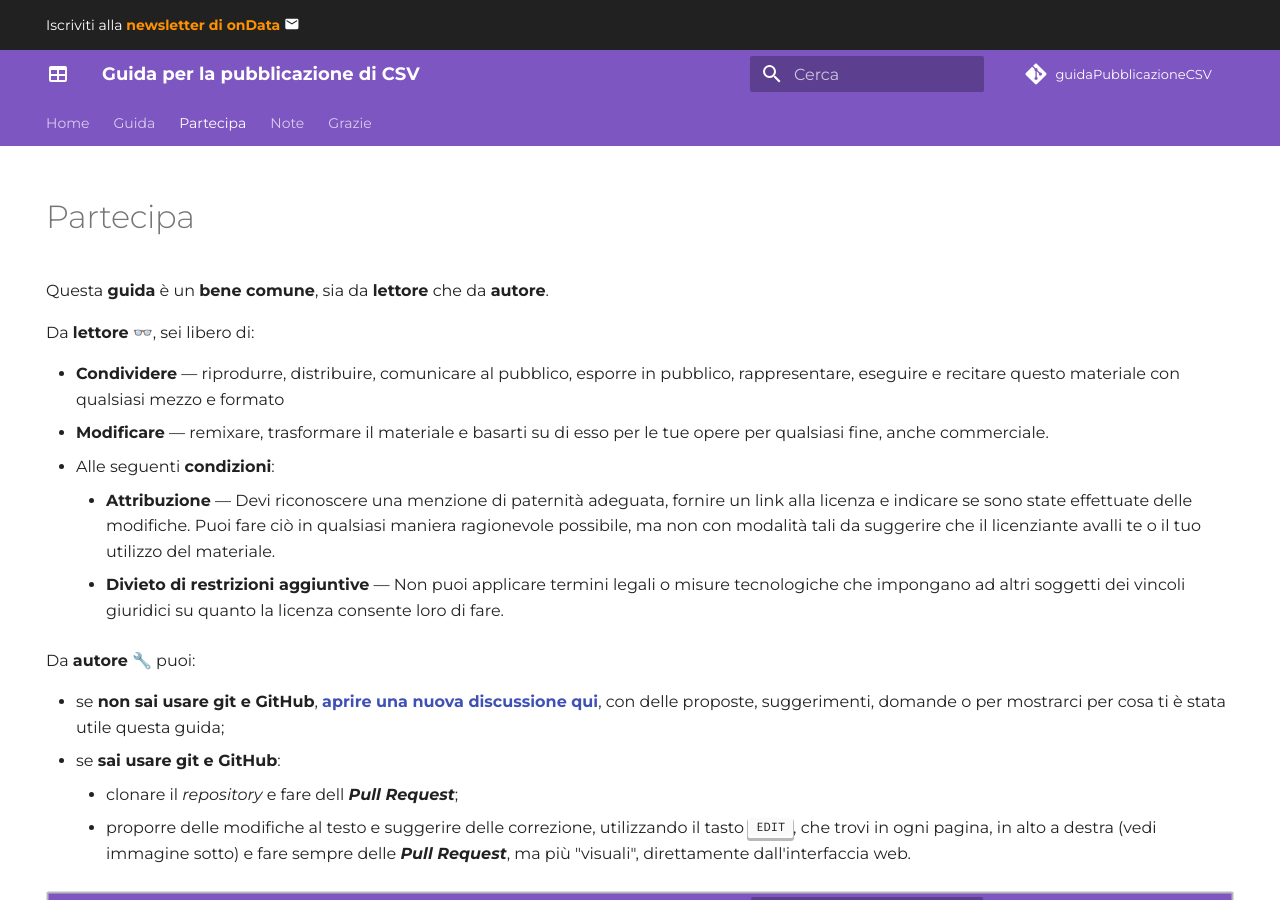
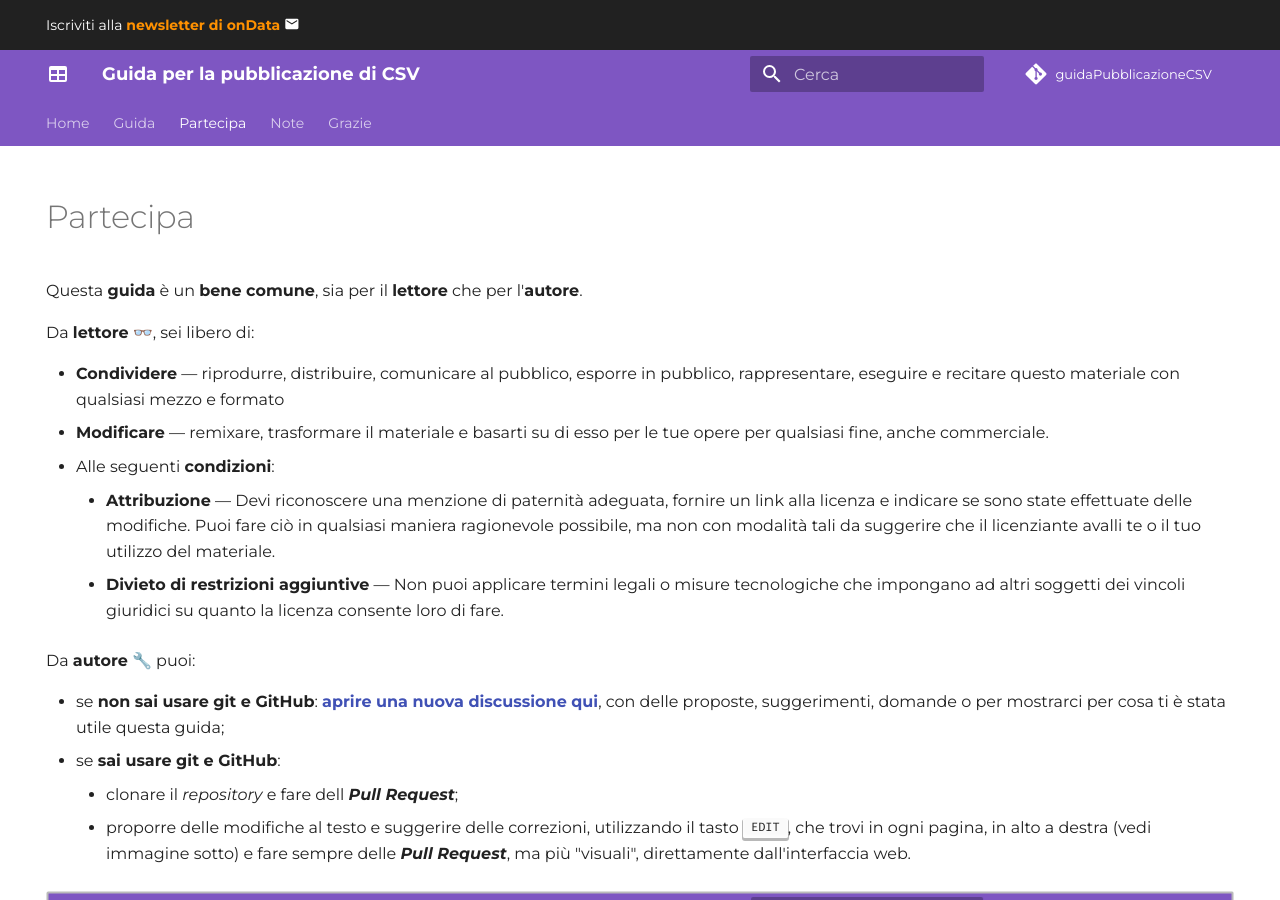
Before and after one commit to ondata/guidaPraticaPubblicazioneCSV, an MkDocs documentation site: the page built from docs/partecipa.md, in a window 1280 px wide and 900 px high. Built offline with MkDocs 1.6.1 and Material for MkDocs 9.7.7, drawn with Linux system fonts in a browser that asks for light colours; comment, search, counter and statistics services are not loaded.

Commit message:
Fatte piccole correzioni ortografiche

```diff
--- a/docs/partecipa.md
+++ b/docs/partecipa.md
@@ -5,14 +5,13 @@ hide:
 title: Partecipa
 ---
 
-Questa **guida** è un **bene comune**, sia da **lettore** che da **autore**.
+Questa **guida** è un **bene comune**, sia per il **lettore** che per l'**autore**.
 
 
 Da **lettore** 👓, sei libero di:
 
 - **Condividere** — riprodurre, distribuire, comunicare al pubblico, esporre in pubblico, rappresentare, eseguire e recitare questo materiale con qualsiasi mezzo e formato
-- **Modificare** — remixare, trasformare il materiale e basarti su di esso per le tue opere
-per qualsiasi fine, anche commerciale.
+- **Modificare** — remixare, trasformare il materiale e basarti su di esso per le tue opere per qualsiasi fine, anche commerciale.
 - Alle seguenti **condizioni**:
     - **Attribuzione** — Devi riconoscere una menzione di paternità adeguata, fornire un link alla licenza e indicare se sono state effettuate delle modifiche. Puoi fare ciò in qualsiasi maniera ragionevole possibile, ma non con modalità tali da suggerire che il licenziante avalli te o il tuo utilizzo del materiale.
     - **Divieto di restrizioni aggiuntive** — Non puoi applicare termini legali o misure tecnologiche che impongano ad altri soggetti dei vincoli giuridici su quanto la licenza consente loro di fare.
@@ -20,10 +19,10 @@ per qualsiasi fine, anche commerciale.
 
 Da **autore** 🔧 puoi:
 
-- se **non sai usare git e GitHub**, [**aprire una nuova discussione qui**](https://github.com/ondata/guidaPraticaPubblicazioneCSV/discussions), con delle proposte, suggerimenti, domande o per mostrarci per cosa ti è stata utile questa guida;
+- se **non sai usare git e GitHub**: [**aprire una nuova discussione qui**](https://github.com/ondata/guidaPraticaPubblicazioneCSV/discussions), con delle proposte, suggerimenti, domande o per mostrarci per cosa ti è stata utile questa guida;
 - se **sai usare git e GitHub**:
     - clonare il *repository* e fare dell ***Pull Request***;
-    - proporre delle modifiche al testo e suggerire delle correzione, utilizzando il tasto <kbd>EDIT</kbd>, che trovi in ogni pagina, in alto a destra (vedi immagine sotto) e fare sempre delle ***Pull Request***, ma più "visuali", direttamente dall'interfaccia web.
+    - proporre delle modifiche al testo e suggerire delle correzioni, utilizzando il tasto <kbd>EDIT</kbd>, che trovi in ogni pagina, in alto a destra (vedi immagine sotto) e fare sempre delle ***Pull Request***, ma più "visuali", direttamente dall'interfaccia web.
 
 [![](imgs/edit_page.png)](imgs/edit_page.png)
 
```
